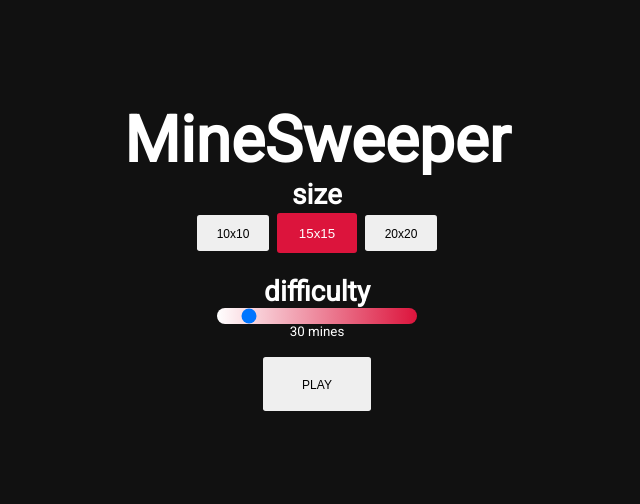
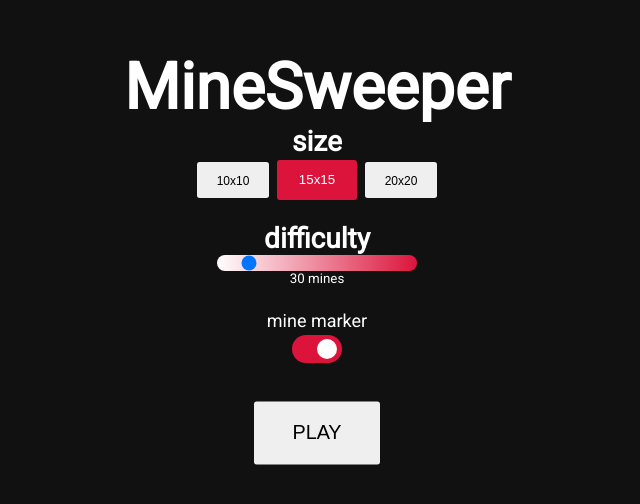
Before and after one commit to fazcue/minesweeperGame, a Next.js app: page / in a window 1280 px wide. Shown: the part 134-638 px from the top of the page, without its empty margins (323-963 px from the left). Built offline with nearby package versions, Linux system fonts and the light colour scheme.

Commit message:
Add MineMarkerToggler component + options store + change styles

```diff
--- /dev/null
+++ b/src/components/MineMarkerToggler/MineMarkerToggler.module.css
@@ -0,0 +1,62 @@
+/* The switch - the box around the slider */
+.switch {
+    position: relative;
+    display: inline-block;
+    width: 50px;
+    height: 28px;
+  }
+
+  /* Hide default HTML checkbox */
+  .switch input {
+    opacity: 0;
+    width: 0;
+    height: 0;
+  }
+
+  /* The slider */
+  .slider {
+    position: absolute;
+    cursor: pointer;
+    top: 0;
+    left: 0;
+    right: 0;
+    bottom: 0;
+    background-color: #ccc;
+    -webkit-transition: .2s;
+    transition: .2s;
+  }
+
+  .slider:before {
+    position: absolute;
+    content: "";
+    height: 20px;
+    width: 20px;
+    left: 5px;
+    bottom: 4px;
+    background-color: white;
+    -webkit-transition: .2s;
+    transition: .2s;
+  }
+
+  input:checked + .slider {
+    background-color: crimson;
+  }
+
+  input:focus + .slider {
+    box-shadow: 0 0 1px crimson;
+  }
+
+  input:checked + .slider:before {
+    -webkit-transform: translateX(20px);
+    -ms-transform: translateX(20px);
+    transform: translateX(20px);
+  }
+
+  /* Rounded sliders */
+  .slider.round {
+    border-radius: 34px;
+  }
+
+  .slider.round:before {
+    border-radius: 50%;
+  }
--- /dev/null
+++ b/src/components/MineMarkerToggler/MineMarkerToggler.tsx
@@ -0,0 +1,24 @@
+import useOptions from '@/store/options'
+import styles from './MineMarkerToggler.module.css'
+
+export default function MineMarkerToggler() {
+	const { allowMineMarker, setAllowMineMarker } = useOptions()
+
+	const onChange = () => {
+		setAllowMineMarker(!allowMineMarker)
+	}
+
+	return (
+		<>
+			<p>mine marker</p>
+			<label className={styles.switch}>
+				<input
+					type="checkbox"
+					onChange={onChange}
+					checked={allowMineMarker}
+				/>
+				<span className={`${styles.slider} ${styles.round}`}></span>
+			</label>
+		</>
+	)
+}
--- a/src/components/Options/Options.module.css
+++ b/src/components/Options/Options.module.css
@@ -1,16 +1,17 @@
 .playButton {
-    width: 120px;
-    height: 60px;
+    width: 140px;
+    height: 70px;
     margin: 15px;
     cursor: pointer;
     border: 0px;
     border-radius: 3px;
     transition: 0.2s;
     scale: 0.9;
+    font-size: 22px;
 }
 
 .playButton:hover {
-    background-color:darkcyan;
+    background-color:crimson;
     color: white;
     scale: 1.0;
 }
--- a/src/components/Options/Options.tsx
+++ b/src/components/Options/Options.tsx
@@ -3,6 +3,7 @@ import styles from './Options.module.css'
 import SizeSelector from '../SizeSelector/SizeSelector'
 import DifficultySlider from '../DifficultySlider/DifficultySlider'
 import EmptySpace from '../EmptySpace/EmptySpace'
+import MineMarkerToggler from '../MineMarkerToggler/MineMarkerToggler'
 
 export default function Options() {
 	const { togglePlaying, generateNewBoard } = useStore((state) => state)
@@ -17,6 +18,9 @@ export default function Options() {
 			<SizeSelector />
 			<EmptySpace />
 			<DifficultySlider />
+			<EmptySpace />
+			<MineMarkerToggler />
+			<EmptySpace />
 			<button onClick={startGame} className={styles.playButton}>
 				PLAY
 			</button>
--- /dev/null
+++ b/src/store/options.tsx
@@ -0,0 +1,13 @@
+import { create } from 'zustand'
+
+interface Options {
+	allowMineMarker: boolean
+	setAllowMineMarker: (allowMineMarker: boolean) => void
+}
+
+const useOptions = create<Options>((set, get) => ({
+	allowMineMarker: true,
+	setAllowMineMarker: (allowMineMarker) => set({ allowMineMarker }),
+}))
+
+export default useOptions
```
